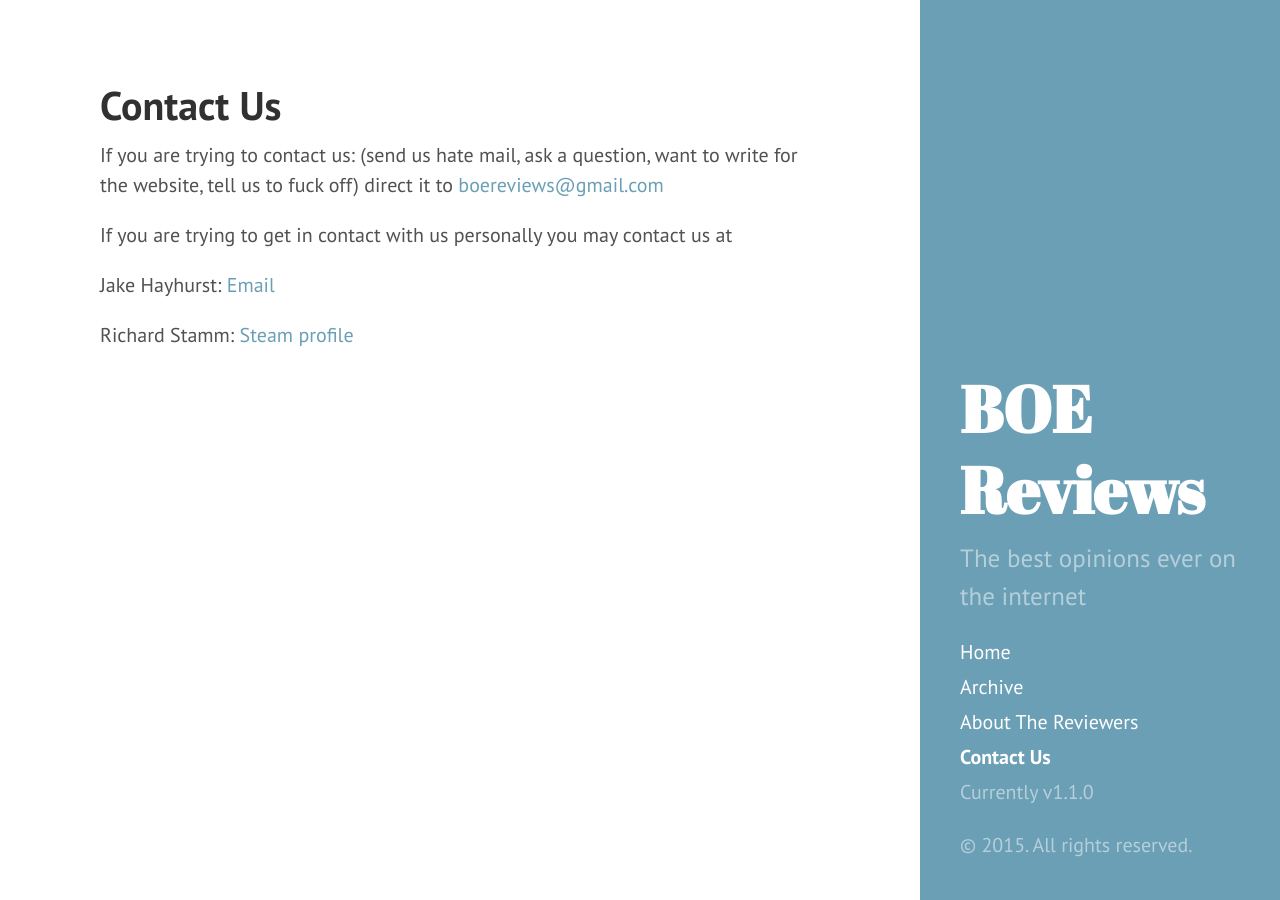
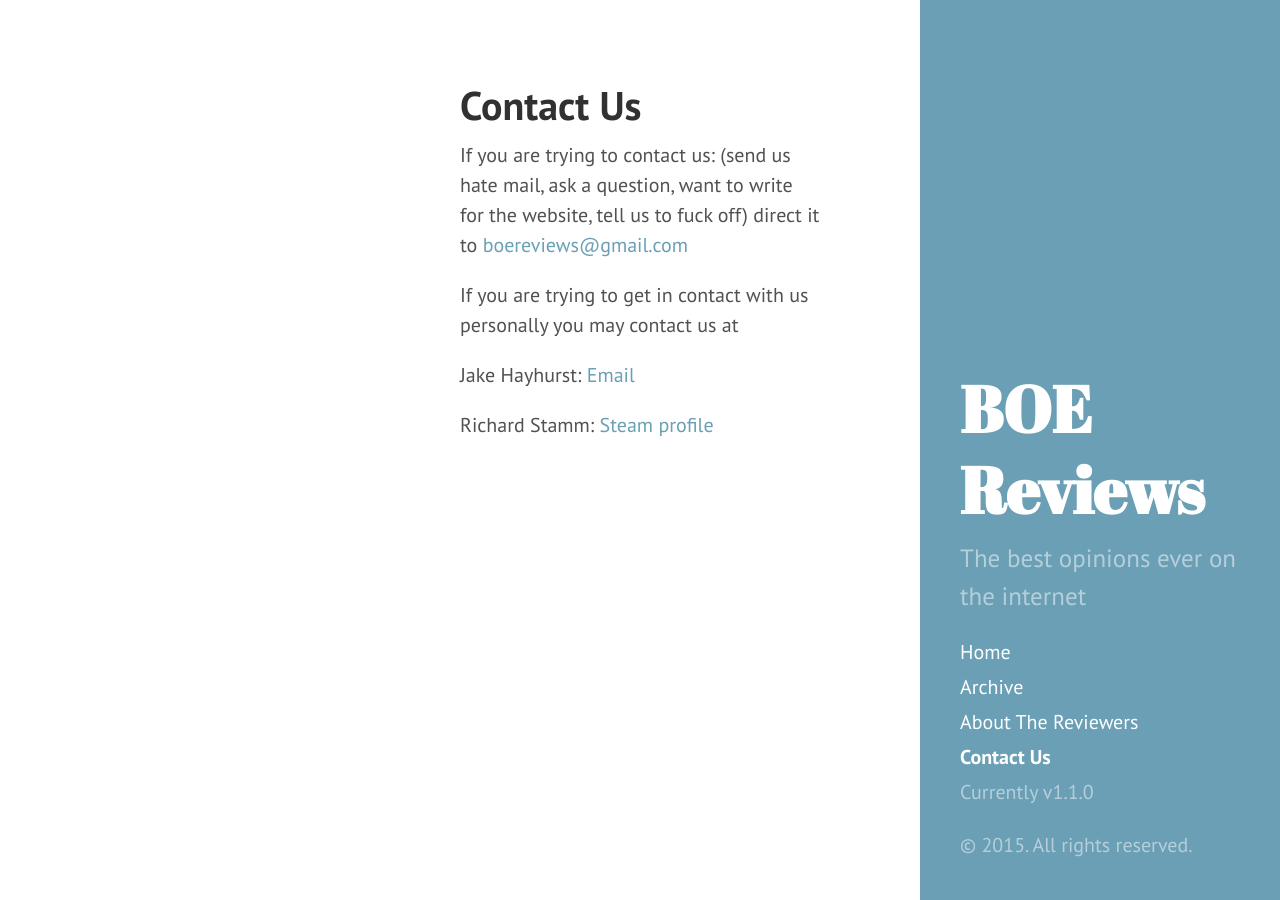
Before and after one commit to LordFluffyPants/LordFluffyPants.github.io, a Jekyll site: the page built from contact.md, in a window 1280 px wide. Built offline with Jekyll 4.4.1, drawn with Linux system fonts in a browser that asks for light colours; Markdown is read by kramdown in place of the engine named in the settings.

Commit message:
plz CSS stop

```diff
--- a/public/css/hyde.css
+++ b/public/css/hyde.css
@@ -173,7 +173,7 @@ a.sidebar-nav-item:focus {
     margin-left: 4rem;
     margin-right: 22rem;
     */
-    margin-left: auto;
+    margin-left: 22rem;
     margin-right: 22rem;
   }
   .layout-reverse .content a,
```
